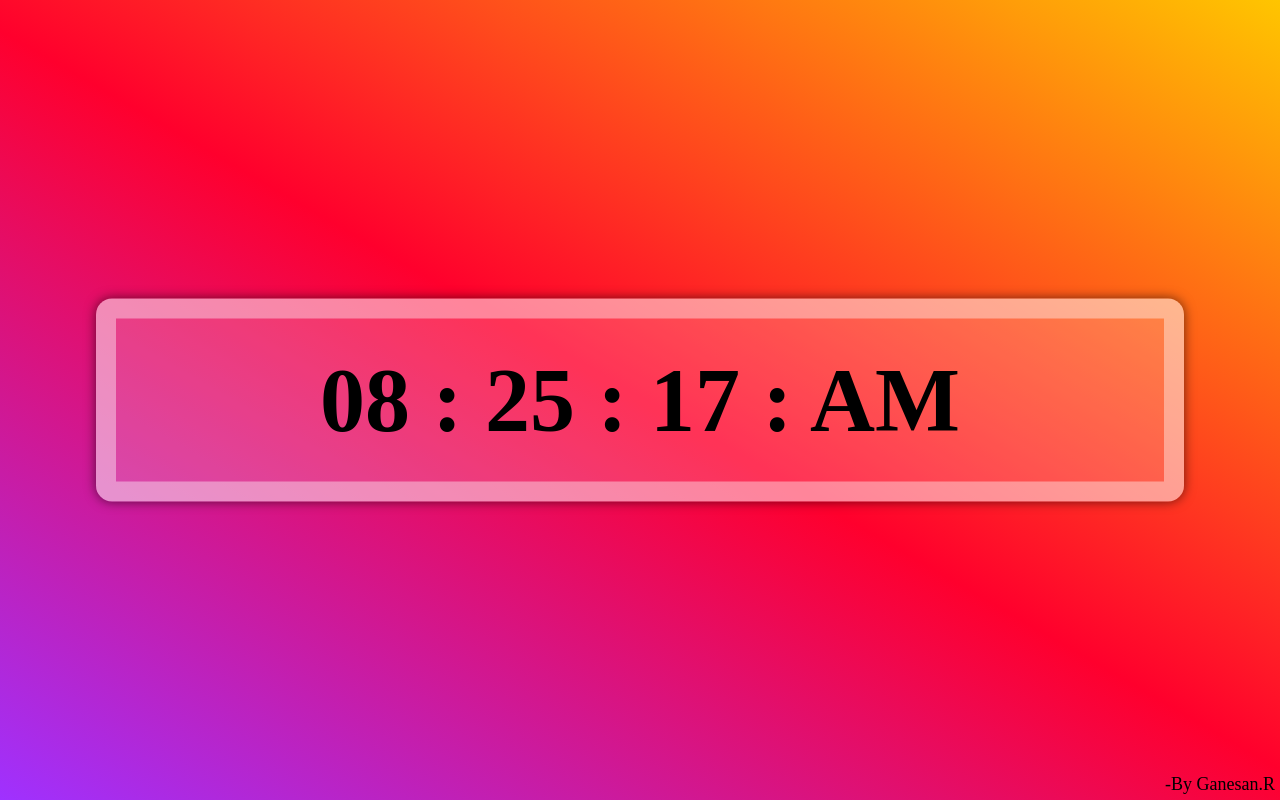
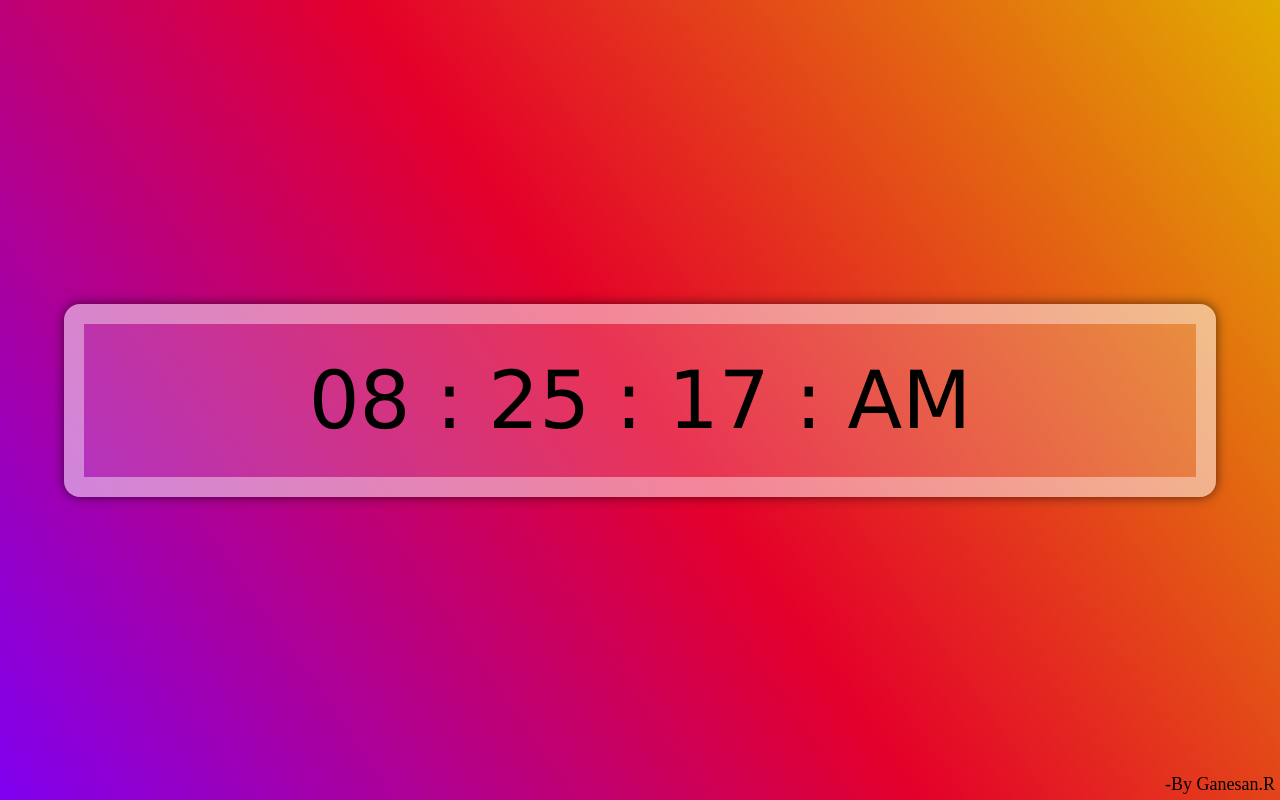
Before and after one commit to GANESANGIDON/Digital-Clock, a plain HTML site: page index.html in a window 1280 px wide. Drawn offline with Linux system fonts and the light colour scheme.

Commit message:
made responsive

```diff
--- a/index.html
+++ b/index.html
@@ -2,12 +2,12 @@
 <html lang="en">
 
 <head>
-  <title>Digital Clock</title>
   <meta name="author" content="Ganesan.R" />
   <meta name="theme-color" content="red" />
   <meta name="viewport" content="width = device-width, initial-scale = 1.0" />
-  <!--custom css stylesheet-->
-  <link rel="stylesheet" href="style.css" />
+  <title>Digital Clock</title>
+  <!--custom external css link-->
+  <link rel="stylesheet" href="./style.css" />
 </head>
 
 <body>
@@ -23,33 +23,9 @@
   <footer>
     <span id="doneby">-By Ganesan.R</span>
   </footer>
-  <!--javascript code-->
-  <script type="text/javascript">
-    function time() {
-      var today = new Date();
-      var hours = today.getHours();
-      var minutes = today.getMinutes();
-      var seconds = today.getSeconds();
-      if (hours > 12) {
-        hours = hours - 12;
-        document.getElementById("meridian").innerHTML = "PM";
-      }
-      if (hours < 10) {
-        hours = "0" + hours;
-      }
-      if (minutes < 10) {
-        minutes = "0" + minutes;
-      }
-      if (seconds < 10) {
-        seconds = "0" + seconds;
-      }
-      document.getElementById("hour").innerHTML = hours;
-      document.getElementById("minute").innerHTML = minutes;
-      document.getElementById("second").innerHTML = seconds;
-    }
-    //to refresh the time every 1000milliseconds =1second
-    window.setInterval("time()", 1000);
-  </script>
+
+  <!-- Custom external Javascript link -->
+  <script src="./script.js"></script>
 </body>
 
 </html>
--- /dev/null
+++ b/script.js
@@ -0,0 +1,36 @@
+// Digital clock
+
+function time() {
+
+  // variables declaration
+  var today = new Date();
+  var hours = today.getHours();
+  var minutes = today.getMinutes();
+  var seconds = today.getSeconds();
+
+  //After 12 hours AM changes to PM
+  if (hours > 12) {
+    hours = hours - 12;
+    document.getElementById("meridian").innerHTML = "PM";
+  }
+  // To add a zero before hours when it has single digit
+  if (hours < 10) {
+    hours = "0" + hours;
+  }
+  // To add a zero before minutes when it has single digit
+  if (minutes < 10) {
+    minutes = "0" + minutes;
+  }
+  // To add a zero before seconds when it has single digit
+  if (seconds < 10) {
+    seconds = "0" + seconds;
+  }
+
+  // To display the present time
+  document.getElementById("hour").innerHTML = hours;
+  document.getElementById("minute").innerHTML = minutes;
+  document.getElementById("second").innerHTML = seconds;
+}
+
+//To refresh the time every one second (1000 milliseconds)
+window.setInterval("time()", 1000);
--- a/style.css
+++ b/style.css
@@ -1,7 +1,7 @@
-/*Digital clock*/
+/* Digital clock */
 
 *{
-/*To reset the default browser properties*/
+/* To reset the default browser properties */
   margin: 0;
   padding: 0;
   box-sizing: border-box;
@@ -10,35 +10,34 @@
 body{
   height: 100vh;
   width: 100%;
-  background:linear-gradient(30deg, #9F31FF, #FF002D, #FFC500);
-  /*background-color: #00a2ed;*/
+  display: flex;
+  justify-content: center;
+  align-items: center;
+  background:linear-gradient(55deg, #8000f0, #e4002a, #e2ad00);
 }
 
-/*clock*/
+/* clock */
 .clock{
-  position: absolute;
-  width: 85%;
-  top: 50%;
-  left: 50%;
-  transform: translate(-50%,-50%);
-  box-shadow: 0px 0px 12px rgba(0,0,0,0.6);
-  font-weight: 700;
-  font-size: 35px;
+  width: 90%;
+  font-weight: 550;
+  font-size: 1.5rem;
   text-align: center;
+  font-family:Verdana, Geneva, Tahoma, sans-serif;
   padding: 10px 5px;
   border: 10px solid rgba(255,255,255,0.4);
   border-radius: 1rem;
   background: rgba(255,255,255,0.2);
+  box-shadow: 0px 0px 12px rgba(0,0,0,0.6);
 }
 
-/*donebytext*/
+/* footer text */
 #doneby{
   font-weight: 200;
   font-size: 18px;
   float: right;
 }
 
-/*done by container*/
+/* footer */
 footer{
   position: absolute;
   width: 100%;
@@ -46,11 +45,28 @@ footer{
   bottom: 0px;
 }
 
+/*For smart phone and small tablet devices*/
+@media(min-width: 481px){
+  .clock{
+    font-size: 2.5rem;
+    border: 15px solid rgba(255,255,255,0.4);
+    padding: 20px 10px;
+  }
+}
+
+/*For tablet devices*/
+@media(min-width: 769px){
+  .clock{
+    font-size: 3.5rem;
+    border: 20px solid rgba(255,255,255,0.4);
+    padding: 25px 15px;
+  }
+}
+
 /*For large devices*/
-@media(min-width: 920px){
+@media(min-width: 1024px){
   .clock{
-    font-weight: 700;
-    font-size: 90px;
+    font-size: 5rem;
     border: 20px solid rgba(255,255,255,0.4);
     padding: 30px 15px;
   }
```
